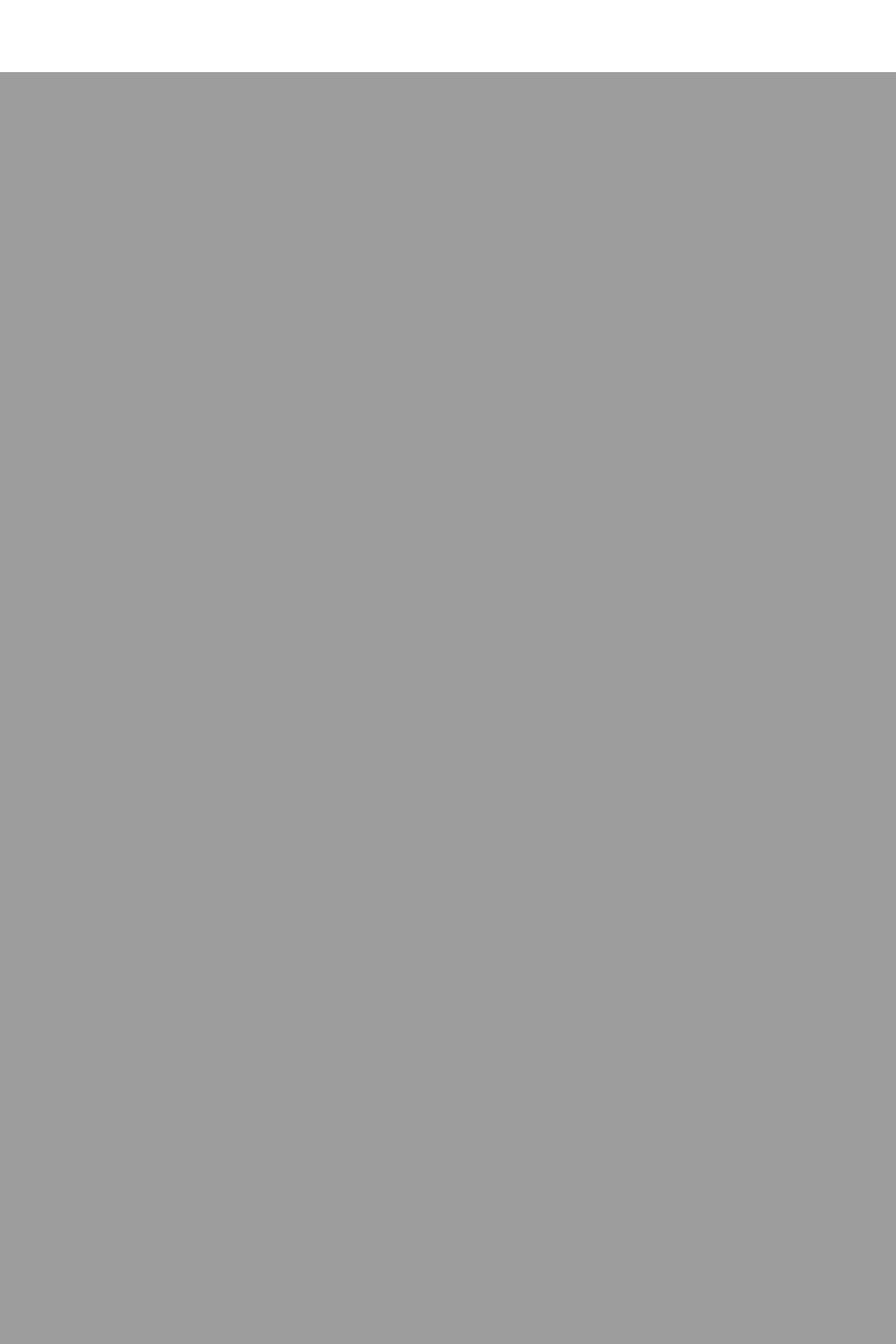
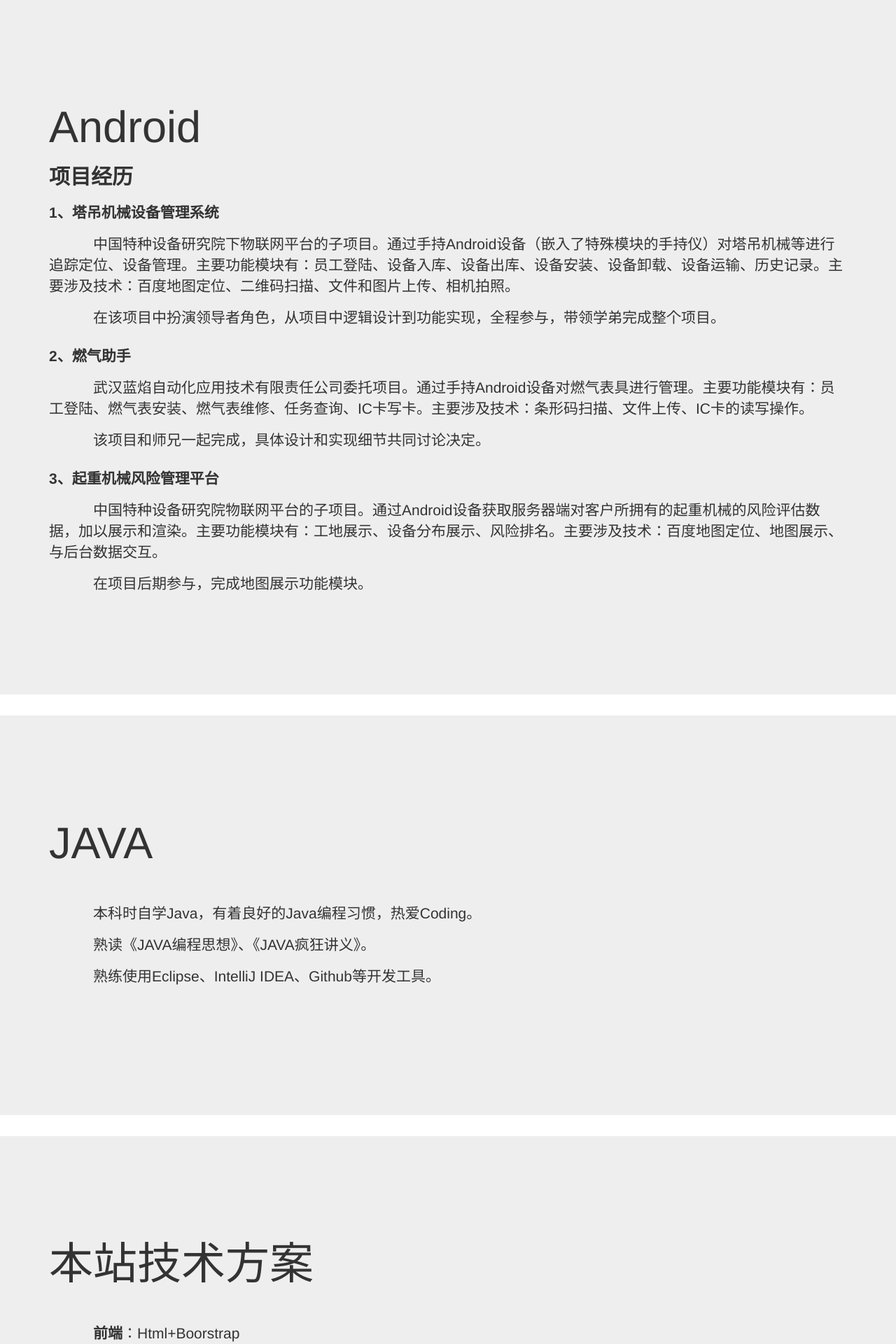
Before and after one commit to xiaotiansky/WUHT-test, a Node project: template views/todos.ejs in a window 1280 px wide. Shown: the part 697-2617 px from the top of the page at 70% size. Before the commit the page ends 800 px from the top, so only its background shows below. Run offline with Node 20 templates, Linux system fonts and the light colour scheme; the template is opened without the code that fills it, so the values that code supplies are empty.

Commit message:
ejs include  33333345

```diff
--- a/views/todos.ejs
+++ b/views/todos.ejs
@@ -11,6 +11,9 @@
             background-image: url(http://img.dwstatic.com/ls/1508/302801564771/1438846643124.jpg);
             background-size: 100%;
         }
+        /*#xiangmu{*/
+            /*font-size: 30px;*/
+        /*}*/
         h2{font-size:50px}
         p {font-size:25px;}
     </style>
@@ -26,7 +29,7 @@
                 <span class="icon-bar"></span>
                 <span class="icon-bar"></span>
             </button>
-            <a class="navbar-brand" href="#">XiaotianSky</a>
+            <a class="navbar-brand" href="/">XiaotianSky</a>
         </div>
 
         <!-- Collect the nav links, forms, and other content for toggling -->
@@ -57,7 +60,7 @@
                 <p><kbd>毕业院校：武汉理工大学</kbd></p>
                 <p><kbd>联系电话：18062024445</kbd></p>
                 <p><kbd>Email:286571362@qq.com</kbd></p>
-                <br>
+                <p><kbd>Github:https://github.com/xiaotiansky</kbd></p>
                 <br>
                 <br>
                 <br>
@@ -71,5 +74,58 @@
         </div>
     </div>
     </div>
+    <div>
+        <div class="jumbotron" id="android">
+            <div class="container">
+                <br/>
+                <br/>
+                <br/>
+                <br/>
+                <h1>Android</h1>
+                <h3 style="font-size: 30px ;font-weight:bold">项目经历</h3>
+                <p style="font-weight: bold;padding-top: 10px">1、塔吊机械设备管理系统</p>
+                <p>　　　中国特种设备研究院下物联网平台的子项目。通过手持Android设备（嵌入了特殊模块的手持仪）对塔吊机械等进行追踪定位、设备管理。主要功能模块有：员工登陆、设备入库、设备出库、设备安装、设备卸载、设备运输、历史记录。主要涉及技术：百度地图定位、二维码扫描、文件和图片上传、相机拍照。</p>
+                <p>　　　在该项目中扮演领导者角色，从项目中逻辑设计到功能实现，全程参与，带领学弟完成整个项目。</p>
+                <p style="font-weight: bold;padding-top: 10px">2、燃气助手</p>
+                <p>　　　武汉蓝焰自动化应用技术有限责任公司委托项目。通过手持Android设备对燃气表具进行管理。主要功能模块有：员工登陆、燃气表安装、燃气表维修、任务查询、IC卡写卡。主要涉及技术：条形码扫描、文件上传、IC卡的读写操作。</p>
+                <p>　　　该项目和师兄一起完成，具体设计和实现细节共同讨论决定。</p>
+                <p style="font-weight: bold;padding-top: 10px">3、起重机械风险管理平台</p>
+                <p>　　　中国特种设备研究院物联网平台的子项目。通过Android设备获取服务器端对客户所拥有的起重机械的风险评估数据，加以展示和渲染。主要功能模块有：工地展示、设备分布展示、风险排名。主要涉及技术：百度地图定位、地图展示、与后台数据交互。</p>
+                <p>　　　在项目后期参与，完成地图展示功能模块。</p>
+                <br><br><br><br>
+            </div>
+        </div>
+        <div class="jumbotron">
+            <div class="container">
+                <br/>
+                <br/>
+                <br/>
+                <br/>
+                <h1>JAVA</h1>
+                <br>
+                <br>
+                <p>　　　本科时自学Java，有着良好的Java编程习惯，热爱Coding。</p>
+                <p>　　　熟读《JAVA编程思想》、《JAVA疯狂讲义》。</p>
+                <p>　　　熟练使用Eclipse、IntelliJ IDEA、Github等开发工具。</p>
+                <br/>
+                <br><br><br><br><br>
+            </div>
+        </div>
+        <div class="jumbotron" id="nodejs">
+            <div class="container">
+                <br/>
+                <br/>
+                <br/>
+                <br/>
+                <h1>本站技术方案</h1>
+                <br><br>
+                <p>　　　<strong>前端</strong>：Html+Boorstrap</p>
+                <p>　　　<strong>后台</strong>：Node.js+Express4.0+LeanCloud(云服务)</p>
+                <p>　　　<strong>源码地址：</strong><a>https://github.com/xiaotiansky/WUHT-test</a></p>
+                <br><br><br><br>
+            </div>
+        </div>
+    </div>
+    <br><br><br><br><br><br><br><br><br><br><br><br>
 </body>
 </html>
```
